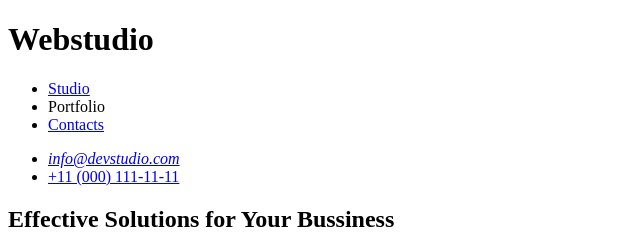
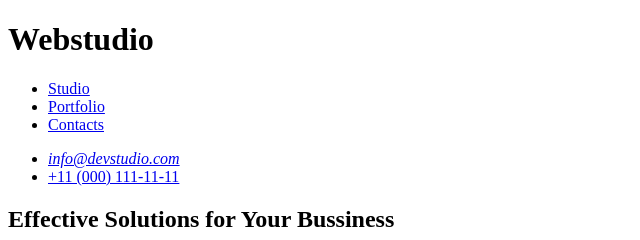
Before and after one commit to Freaklord11/Tutorial, a plain HTML site: page index.html in a window 1280 px wide. Shown: the top 240 px of the page, 0-640 px from the left. Drawn offline with Linux system fonts and the light colour scheme.

Commit message:
Update index.html

```diff
--- a/index.html
+++ b/index.html
@@ -10,7 +10,7 @@
       <h1><nav>Webstudio</nav></h1>
       <ul>
         <li><a href="#studio">Studio</a></li>
-        <li>Portfolio</li>
+        <li><a href="#team">Portfolio</a></li>
         <li><a href="#contacts">Contacts</a></li>
       </ul>
 
```
